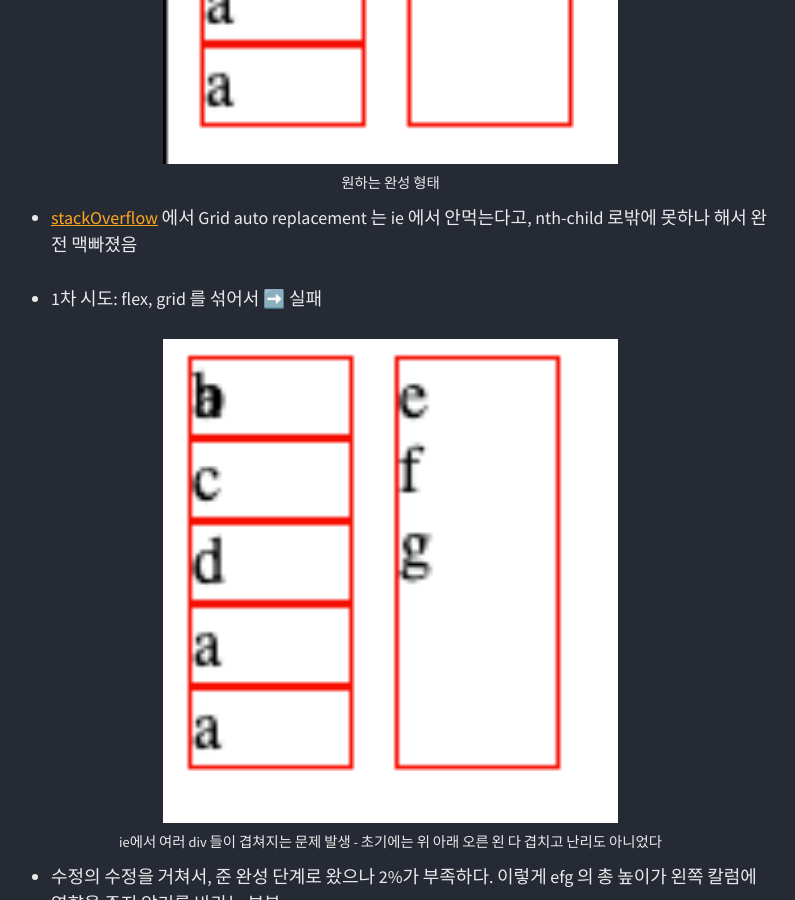
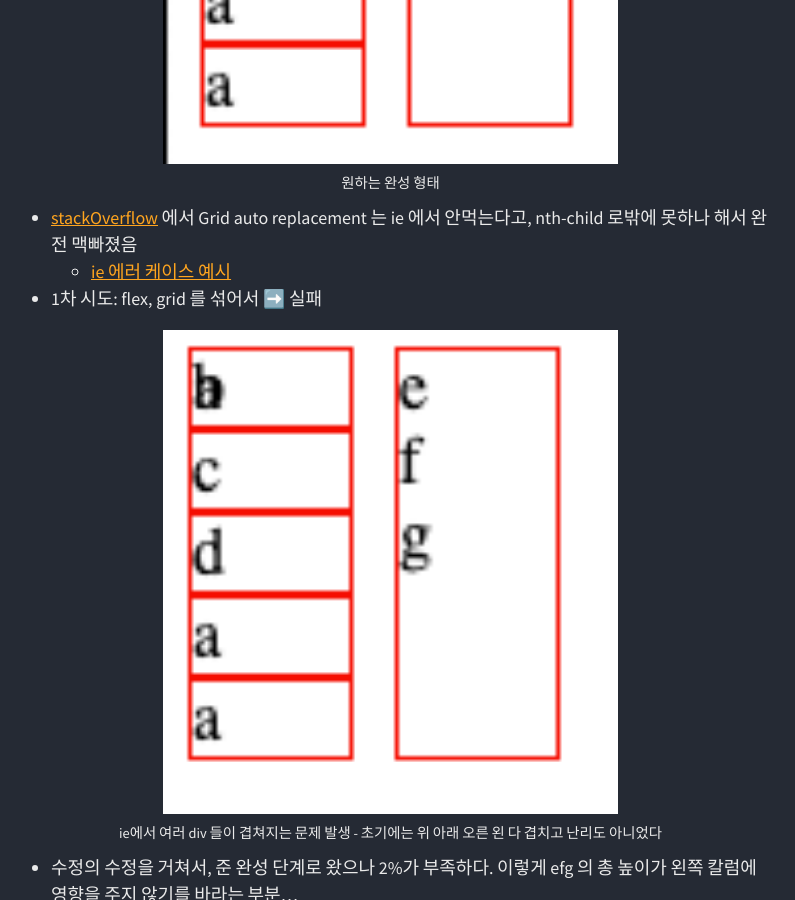
Before and after one commit to sosunnyproject/jekyll-blog, a Jekyll site: the page built from _posts/dev/2020-09-08-cssGridMasonry.md, in a window 1280 px wide and 900 px high, scrolled down 1197 px. Shown: the whole window, without its empty margins (364-1159 px from the left). Built offline with Jekyll 4.4.1, drawn with Linux system fonts in a browser that asks for light colours; nearby versions of some CDN libraries; some web fonts are replaced.

Commit message:
css grid blog

```diff
--- a/_posts/dev/2020-09-08-cssGridMasonry.md
+++ b/_posts/dev/2020-09-08-cssGridMasonry.md
@@ -23,6 +23,7 @@ share: false
 </figure>
 
 - [stackOverflow](https://stackoverflow.com/questions/45436398/css-grid-auto-placement-in-ie-edge) 에서 Grid auto replacement 는 ie 에서 안먹는다고, nth-child 로밖에 못하나 해서 완전 맥빠졌음
+  - [ie 에러 케이스 예시](https://stackoverflow.com/questions/45124230/css-display-grid-and-or-ms-grid/45131291)
 
 - 1차 시도: flex, grid 를 섞어서 ➡️ 실패
 
```
